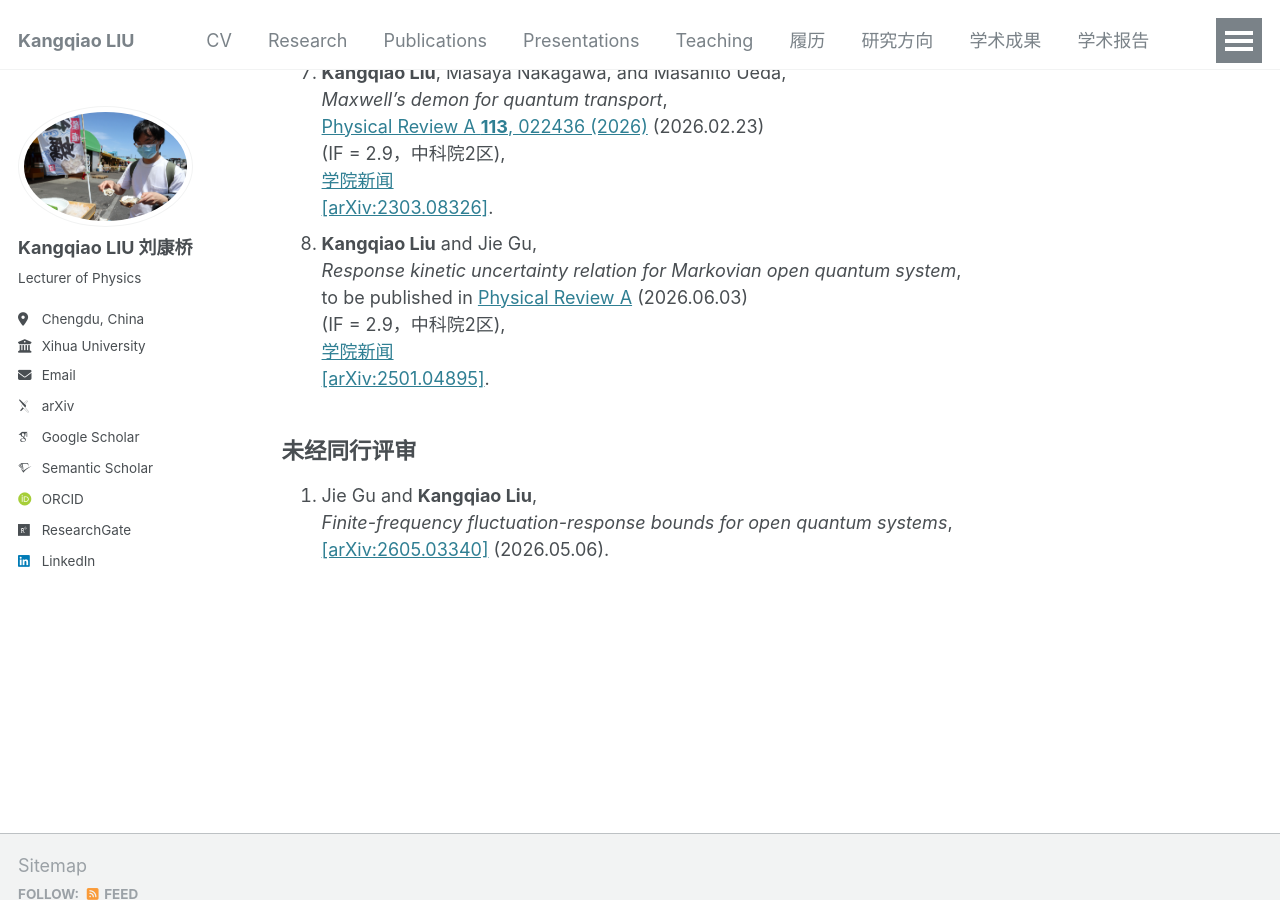
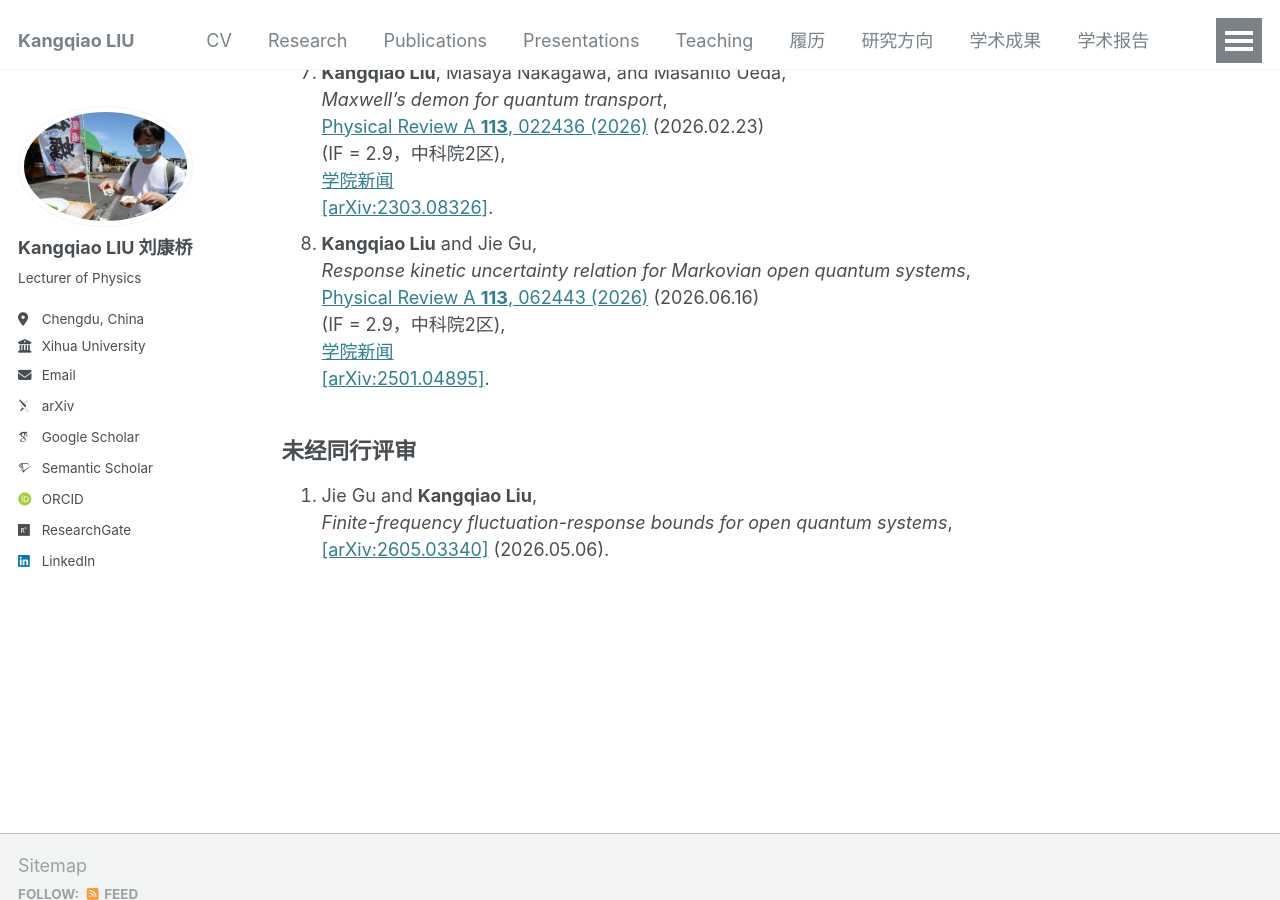
Before and after one commit to KangqiaoLiu/KangqiaoLiu.github.io, a Jekyll site: the page built from _pages/publications_zh.md, in a window 1280 px wide and 900 px high, scrolled down 1321 px. Built offline with Jekyll 4.4.1, drawn with Linux system fonts in a browser that asks for light colours; some web fonts are replaced.

Commit message:
Update publications_zh.md

```diff
--- a/_pages/publications_zh.md
+++ b/_pages/publications_zh.md
@@ -57,8 +57,8 @@ redirect_from:
   [学院新闻](https://lxy.xhu.edu.cn/b3/66/c575a242534/page.htm)<br />
   [[arXiv:2303.08326]](https://arxiv.org/abs/2303.08326).
 8. **Kangqiao Liu** and Jie Gu,<br />
-  *Response kinetic uncertainty relation for Markovian open quantum system*,<br />
-  to be published in [Physical Review A](https://journals.aps.org/pra/accepted/10.1103/ps1b-8l1x) (2026.06.03) <br />
+  *Response kinetic uncertainty relation for Markovian open quantum systems*,<br />
+  [Physical Review A **113**, 062443 (2026)](https://journals.aps.org/pra/abstract/10.1103/ps1b-8l1x) (2026.06.16) <br />
   (IF = 2.9，中科院2区), <br />
   [学院新闻](https://lxy.xhu.edu.cn/b3/5a/c575a242522/page.htm)<br />
   [[arXiv:2501.04895]](https://arxiv.org/abs/2501.04895).
```
